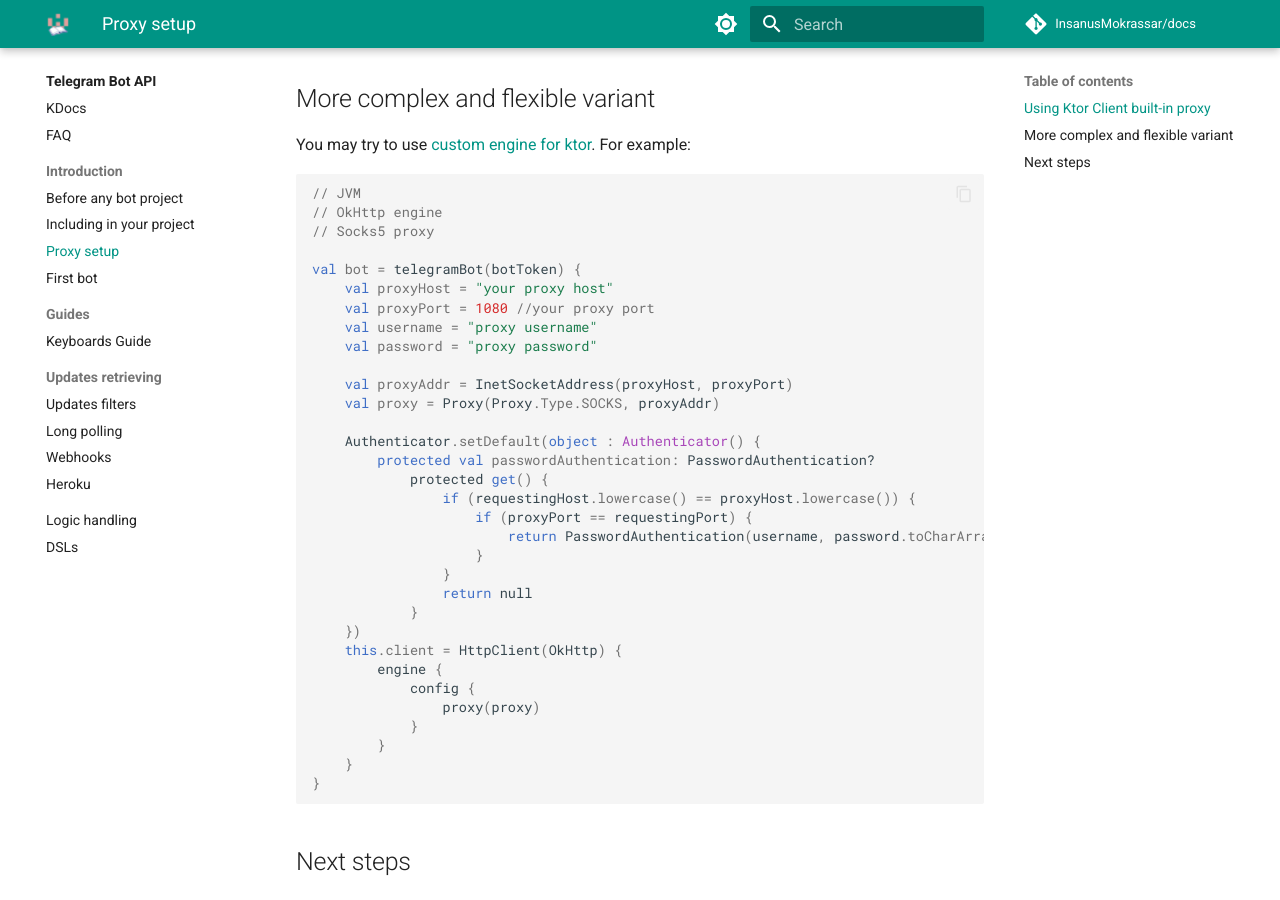
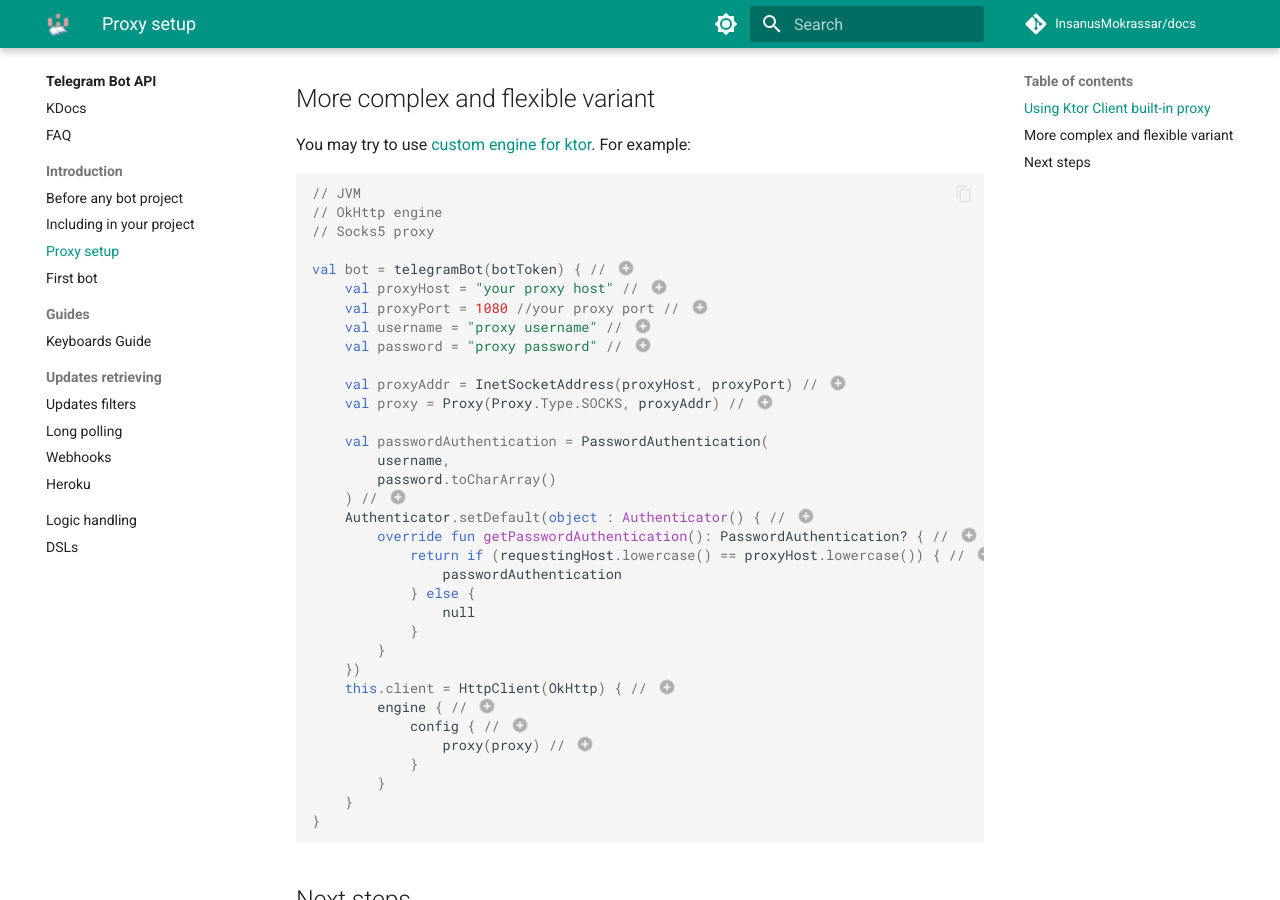
Before and after one commit to InsanusMokrassar/docs, an MkDocs documentation site: the page built from docs/tgbotapi/introduction/proxy-setup.md, in a window 1280 px wide and 900 px high, scrolled down 1356 px. Built offline with MkDocs 1.6.1 and Material for MkDocs 9.7.7, drawn with Linux system fonts in a browser that asks for light colours; comment, search, counter and statistics services are not loaded; some of the changed lines change nothing that is shown.

Commit message:
complete proxies guide

````diff
--- a/docs/tgbotapi/introduction/proxy-setup.md
+++ b/docs/tgbotapi/introduction/proxy-setup.md
@@ -76,36 +76,54 @@
 // OkHttp engine
 // Socks5 proxy
 
-val bot = telegramBot(botToken) {
-    val proxyHost = "your proxy host"
-    val proxyPort = 1080 //your proxy port
-    val username = "proxy username"
-    val password = "proxy password"
+val bot = telegramBot(botToken) { // (1)
+    val proxyHost = "your proxy host" // (2)
+    val proxyPort = 1080 //your proxy port // (3)
+    val username = "proxy username" // (4)
+    val password = "proxy password" // (5)
 
-    val proxyAddr = InetSocketAddress(proxyHost, proxyPort)
-    val proxy = Proxy(Proxy.Type.SOCKS, proxyAddr)
+    val proxyAddr = InetSocketAddress(proxyHost, proxyPort) // (6)
+    val proxy = Proxy(Proxy.Type.SOCKS, proxyAddr) // (7)
 
-    Authenticator.setDefault(object : Authenticator() {
-        protected val passwordAuthentication: PasswordAuthentication?
-            protected get() {
-                if (requestingHost.lowercase() == proxyHost.lowercase()) {
-                    if (proxyPort == requestingPort) {
-                        return PasswordAuthentication(username, password.toCharArray())
-                    }
-                }
-                return null
+    val passwordAuthentication = PasswordAuthentication(
+        username,
+        password.toCharArray()
+    ) // (8)
+    Authenticator.setDefault(object : Authenticator() { // (9)
+        override fun getPasswordAuthentication(): PasswordAuthentication? { // (10)
+            return if (requestingHost.lowercase() == proxyHost.lowercase()) { // (11)
+                passwordAuthentication
+            } else {
+                null
             }
+        }
     })
-    this.client = HttpClient(OkHttp) {
-        engine {
-            config {
-                proxy(proxy)
+    this.client = HttpClient(OkHttp) { // (12)
+        engine { // (13)
+            config { // (14)
+                proxy(proxy) // (15)
             }
         }
     }
 }
 ```
 
+1. Start creating telegram bot
+2. Proxy host
+3. Proxy port
+4. Username for authentication. It is optional in case your proxy do not need auth
+5. Password for authentication. It is optional in case your proxy do not need auth
+6. Creating of proxy address for `Proxy`
+7. Proxy address and type information
+8. Proxy authentication info. It is optional in case your proxy do not need auth
+9. Setting up of authenticator. It is optional in case your proxy do not need auth
+10. Overriding of method that will return authentication info
+11. In case when request has been sent to the proxy (common request) - using authentication
+12. Creating of HttpClient and start configure it
+13. Start setup engine
+14. Start setup engine config
+15. Setting up of proxy information
+
 ## Next steps
 
 * [First bot](first-bot.md)
````
